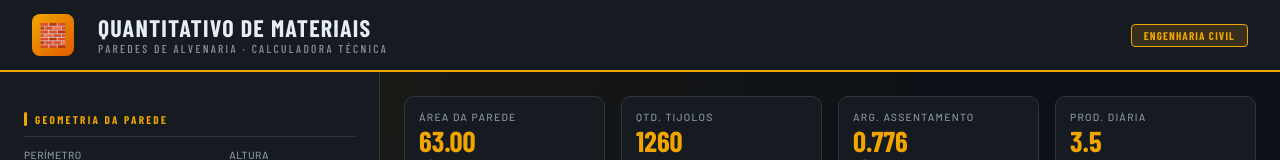
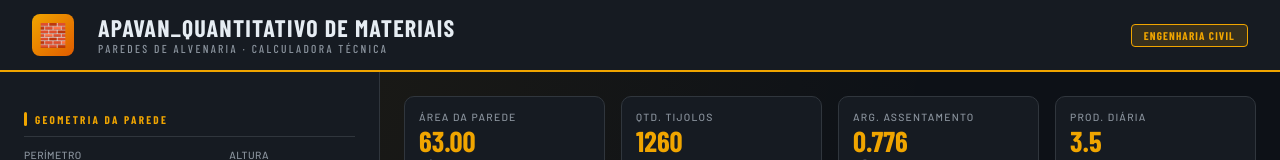
Before and after one commit to Ademil/Alvenaria_custo, a plain HTML site: page index.html in a window 1280 px wide. Shown: the top 160 px of the page. Drawn offline with nearby package versions, Linux system fonts and the light colour scheme; a web font is replaced by a local one.

Commit message:
Add files via upload

```diff
--- a/index.html
+++ b/index.html
@@ -3,7 +3,7 @@
 <head>
 <meta charset="UTF-8" />
 <meta name="viewport" content="width=device-width, initial-scale=1.0" />
-<title>Quantitativo de Materiais — Alvenaria</title>
+<title>APavan_Quantitativo de Materiais — Alvenaria</title>
 <style>
   @import url('https://fonts.googleapis.com/css2?family=Barlow+Condensed:wght@300;500;700;900&family=Barlow:wght@300;400;500&display=swap');
 
@@ -320,7 +320,7 @@
 <header>
   <div class="logo-icon">🧱</div>
   <div class="header-title">
-    Quantitativo de Materiais
+    APavan_Quantitativo de Materiais
     <small>Paredes de Alvenaria · Calculadora Técnica</small>
   </div>
   <div class="badge">Engenharia Civil</div>
```
